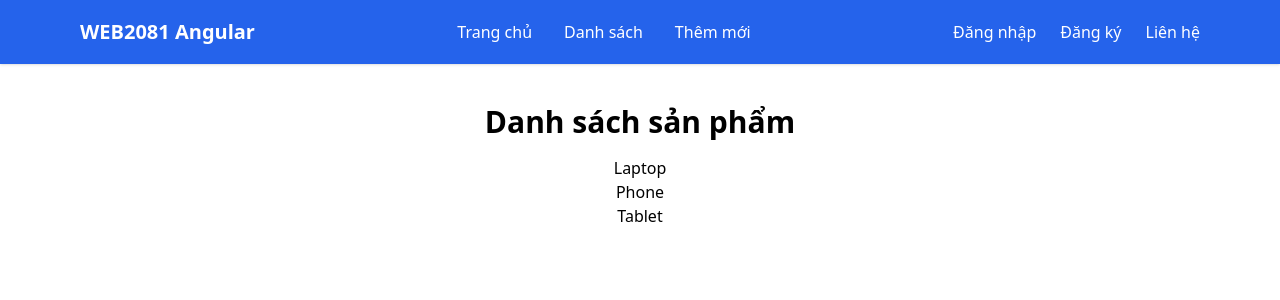
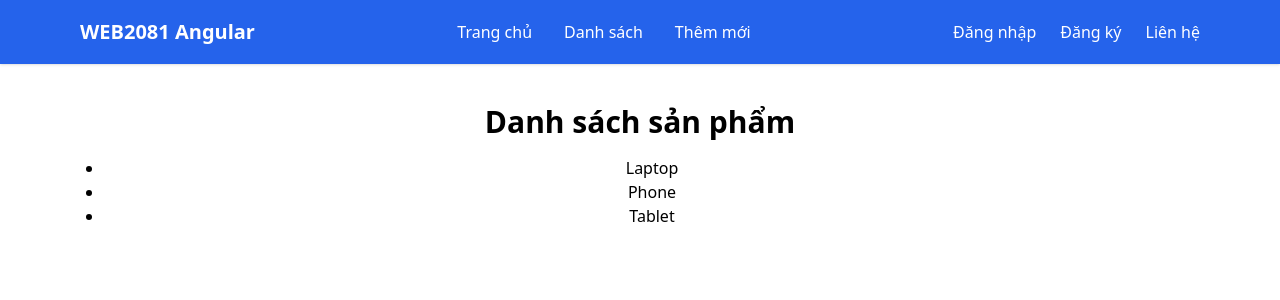
Before and after one commit to lethanhbinh00/fe1-web2081-spring26-main, an Angular app: page /products in a window 1280 px wide. Shown: the top 300 px of the page. Built offline with nearby package versions, Linux system fonts and the light colour scheme.

Commit message:
update productDetail

```diff
--- a/src/app/pages/product.detail/product.detail.html
+++ b/src/app/pages/product.detail/product.detail.html
@@ -0,0 +1,3 @@
+<h2 *ngIf="slug === 'phone'">Day la trang Phone</h2>
+<h2 *ngIf="slug === 'laptop'">Day la trang Laptop</h2>
+<h2 *ngIf="slug === 'tablet'">Day la trang Tablet</h2>
--- a/src/app/pages/product.detail/product.detail.ts
+++ b/src/app/pages/product.detail/product.detail.ts
@@ -1,11 +1,17 @@
+import { CommonModule } from '@angular/common';
 import { Component } from '@angular/core';
+import { ActivatedRoute } from '@angular/router';
 
 @Component({
   selector: 'app-product.detail',
-  imports: [],
+  imports: [CommonModule],
   templateUrl: './product.detail.html',
   styleUrl: './product.detail.css',
 })
 export class ProductDetail {
-  slug: string | null = null;
+  slug: string = '';
+
+  constructor(private route: ActivatedRoute) {
+    this.slug = this.route.snapshot.params['slug'];
+  }
 }
--- a/src/app/pages/products/products.html
+++ b/src/app/pages/products/products.html
@@ -1,7 +1,7 @@
 <h2 class="text-3xl font-bold mb-4">Danh sách sản phẩm</h2>
 
-<ul>
-  <li><a href="#">Laptop</a></li>
-  <li><a href="#">Phone</a></li>
-  <li>Tablet</li>
+<ul class="list-disc ml-6">
+  <li><a routerLink="/products/laptop">Laptop</a></li>
+  <li><a routerLink="/products/phone">Phone</a></li>
+  <li><a routerLink="/products/tablet">Tablet</a></li>
 </ul>
```
